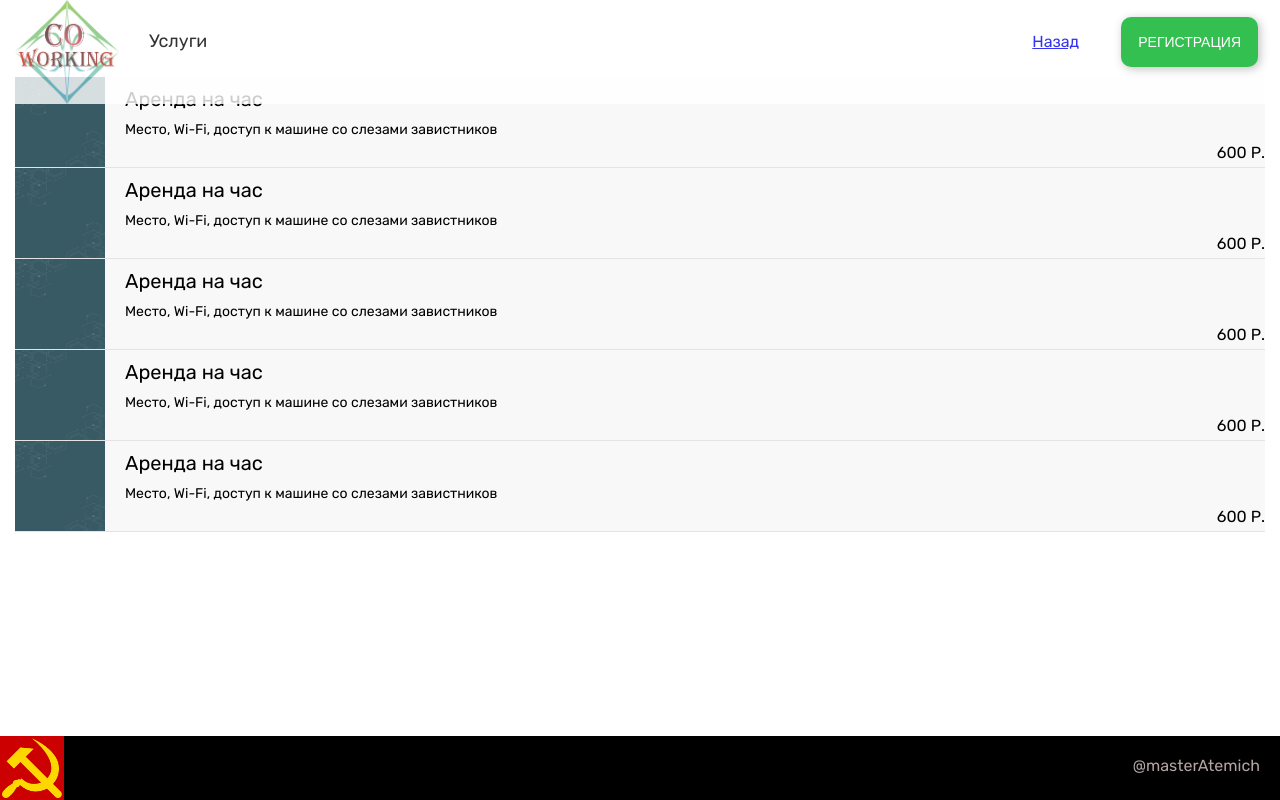
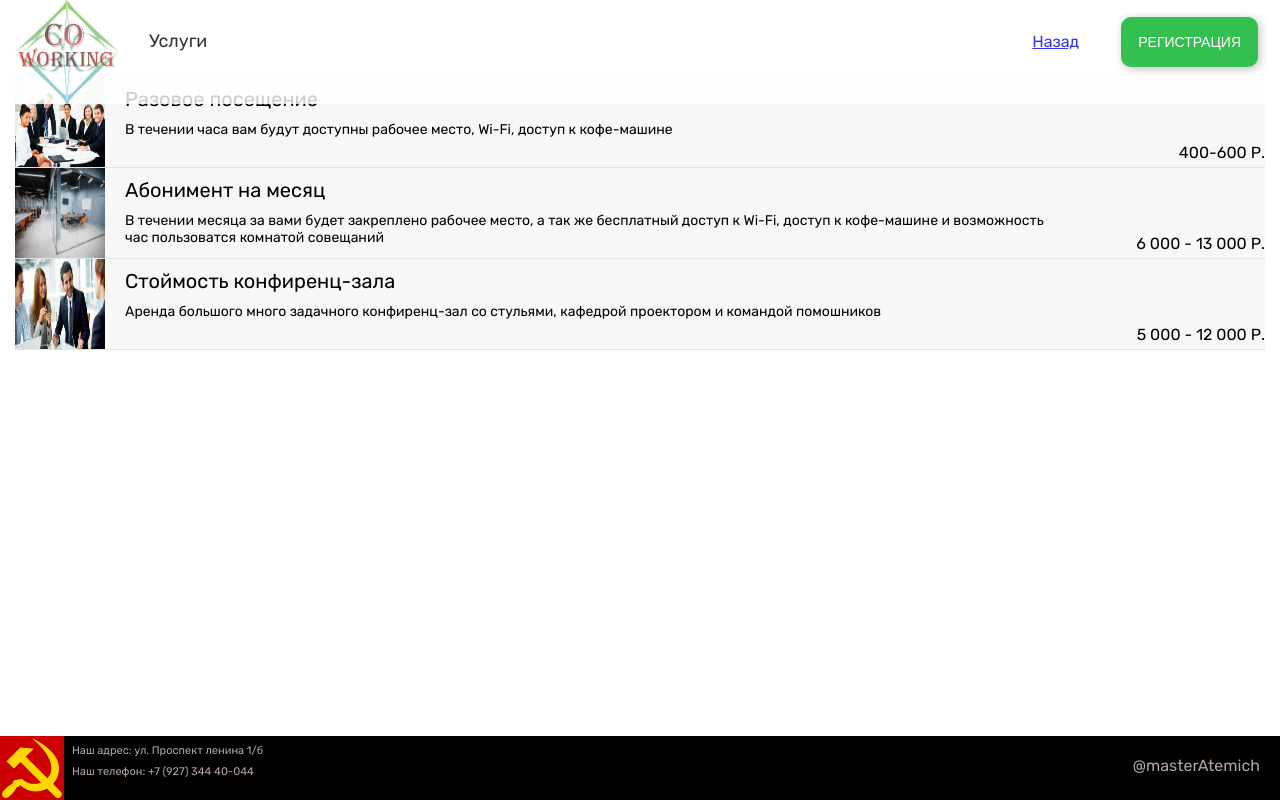
Before and after one commit to projects-nightsky/artem-site-project, a plain HTML site: page services.html in a window 1280 px wide. Drawn offline with Linux system fonts and the light colour scheme.

Commit message:
Добавил услуги. Убрал прозрачность у popup окна

```diff
--- a/services.html
+++ b/services.html
@@ -24,49 +24,37 @@
             <div class="content">
                 <div class="services-list">
                     <li class="services-list-item">
-                        <img class="left services-list-item-img" src="services_bg.jpg"/>
+                        <img class="left services-list-item-img" src="service-1.jpg"/>
                         <div class="left services-list-item-info">
-                            <div class="services-list-item-title">Аренда на час</div>
-                            <div class="services-list-item-description left"> Место, Wi-Fi, доступ к машине со слезами завистников</div>
-                            <div class="services-list-item-price right">600 Р.</div>
+                            <div class="services-list-item-title">Разовое посещение</div>
+                            <div class="services-list-item-description left">В течении часа вам будут доступны рабочее место, Wi-Fi, доступ к кофе-машине</div>
+                            <div class="services-list-item-price right">400-600 Р.</div>
                         </div>
                     </li>
                     <li class="services-list-item">
-                        <img class="left services-list-item-img" src="services_bg.jpg"/>
+                        <img class="left services-list-item-img" src="service-2.jpg"/>
                         <div class="left services-list-item-info">
-                            <div class="services-list-item-title">Аренда на час</div>
-                            <div class="services-list-item-description left"> Место, Wi-Fi, доступ к машине со слезами завистников</div>
-                            <div class="services-list-item-price right">600 Р.</div>
+                            <div class="services-list-item-title">Абонимент на месяц</div>
+                            <div class="services-list-item-description left">В течении месяца за вами будет закреплено рабочее место, а так же бесплатный доступ к Wi-Fi, доступ к кофе-машине и возможность час пользоватся комнатой совещаний</div>
+                            <div class="services-list-item-price right">6 000 - 13 000 Р.</div>
                         </div>
                     </li>
                     <li class="services-list-item">
-                        <img class="left services-list-item-img" src="services_bg.jpg"/>
+                        <img class="left services-list-item-img" src="service-3.jpg"/>
                         <div class="left services-list-item-info">
-                            <div class="services-list-item-title">Аренда на час</div>
-                            <div class="services-list-item-description left"> Место, Wi-Fi, доступ к машине со слезами завистников</div>
-                            <div class="services-list-item-price right">600 Р.</div>
-                        </div>
-                    </li>
-                    <li class="services-list-item">
-                        <img class="left services-list-item-img" src="services_bg.jpg"/>
-                        <div class="left services-list-item-info">
-                            <div class="services-list-item-title">Аренда на час</div>
-                            <div class="services-list-item-description left"> Место, Wi-Fi, доступ к машине со слезами завистников</div>
-                            <div class="services-list-item-price right">600 Р.</div>
-                        </div>
-                    </li>
-                    <li class="services-list-item">
-                        <img class="left services-list-item-img" src="services_bg.jpg"/>
-                        <div class="left services-list-item-info">
-                            <div class="services-list-item-title">Аренда на час</div>
-                            <div class="services-list-item-description left"> Место, Wi-Fi, доступ к машине со слезами завистников</div>
-                            <div class="services-list-item-price right">600 Р.</div>
+                            <div class="services-list-item-title">Стоймость конфиренц-зала</div>
+                            <div class="services-list-item-description left">Аренда большого много задачного конфиренц-зал со стульями, кафедрой проектором и командой помошников</div>
+                            <div class="services-list-item-price right">5 000 - 12 000 Р.</div>
                         </div>
                     </li>
                 </div>
             </div>
             <div class="footer">
                 <img class="footer-logo" src="logo.png" alt="Logo">
+                <div class="footer-contact-data">
+                    <div class="footer-contact-data-address">Наш адрес: ул. Проспект ленина 1/б</div>
+                    <div class="footer-contact-data-phone">Наш телефон: +7 (927) 344 40-044</div>
+                </div>
                 <div class="footer-author">@masterAtemich</div>
             </div>
      </div>
--- a/style.css
+++ b/style.css
@@ -272,7 +272,7 @@ option{
     position: absolute;
     width: 503px;
     height: 149px;
-    background: #ffffffde;
+    background: #ffffff;
     border: 1px solid #5700fa8e;
     border-radius: 5px;
     padding: 10px;
@@ -337,11 +337,11 @@ img.services-list-item-img{
     font-size: 14px;
     padding: 10px;
     padding-left: 20px;
-    width: calc(100% - 180px);
+    width: calc(100% - 240px);
 }
 
 .services-list-item-price{
-    width: 90px;
+    width: 150px;
     text-align: right;
     padding-bottom:0;
     margin-top: 32px;
```
Also changed, not shown: service-1.jpg (added), service-2.jpg (added), service-3.jpg (added).
